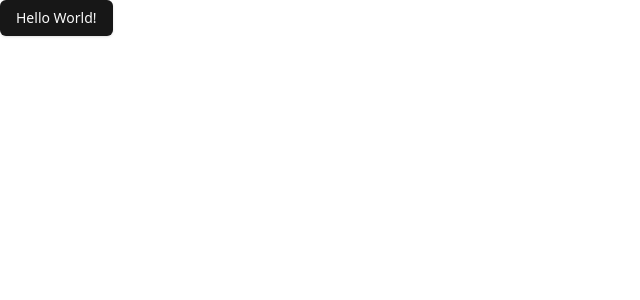
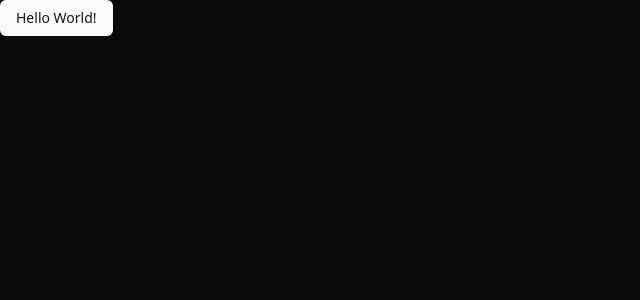
Before and after one commit to paulbgtr/pastegrin, a React (Vite) app in the folder frontend/: page / in a window 1280 px wide. Shown: the top 300 px of the page, without its empty margins (0-640 px from the left). Built offline with nearby package versions, Linux system fonts and the light colour scheme.

Commit message:
feat: set dark theme by default

```diff
--- a/frontend/src/index.css
+++ b/frontend/src/index.css
@@ -71,6 +71,6 @@
     @apply border-border;
   }
   body {
-    @apply bg-background text-foreground;
+    @apply dark bg-background text-foreground;
   }
 }
```
